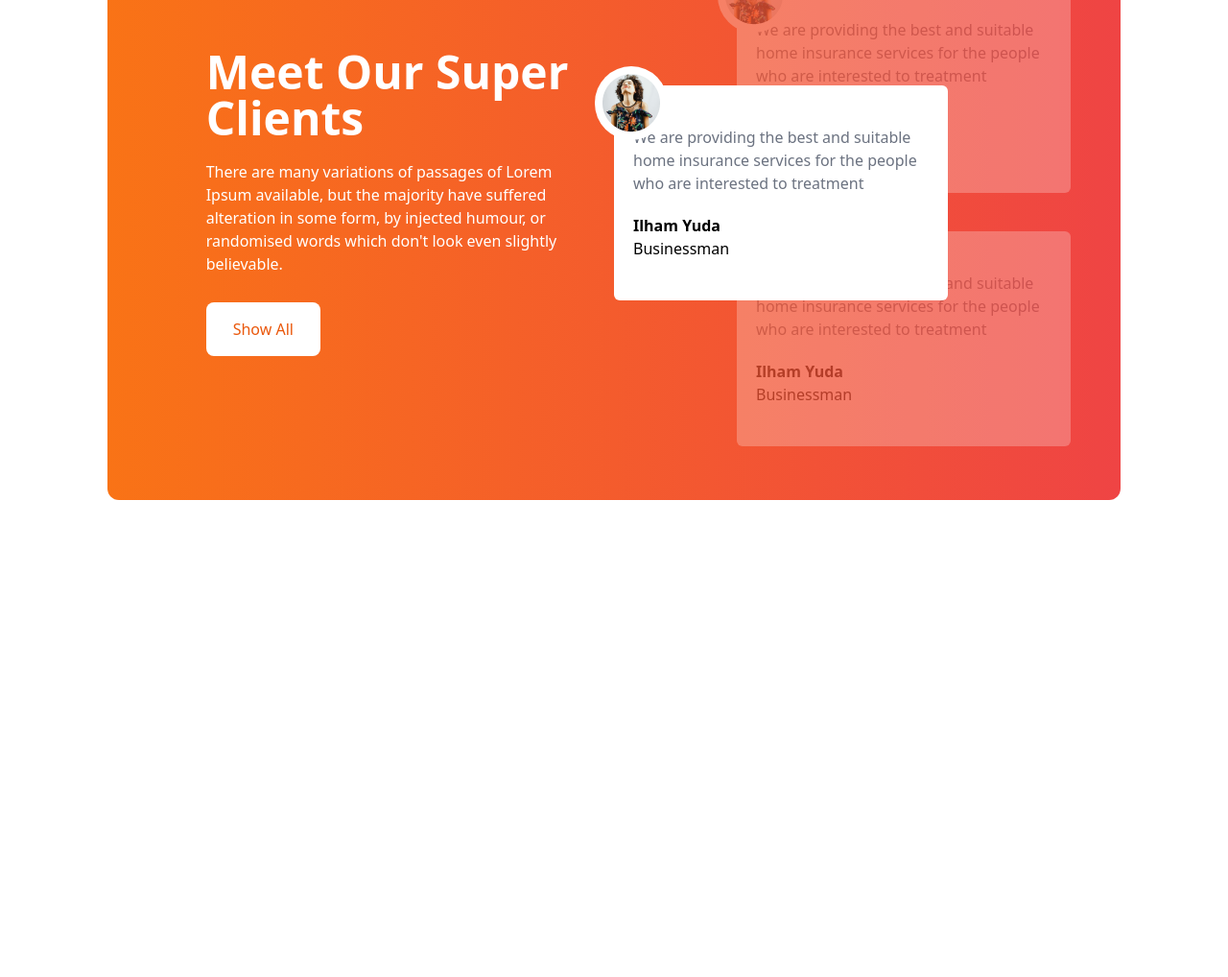
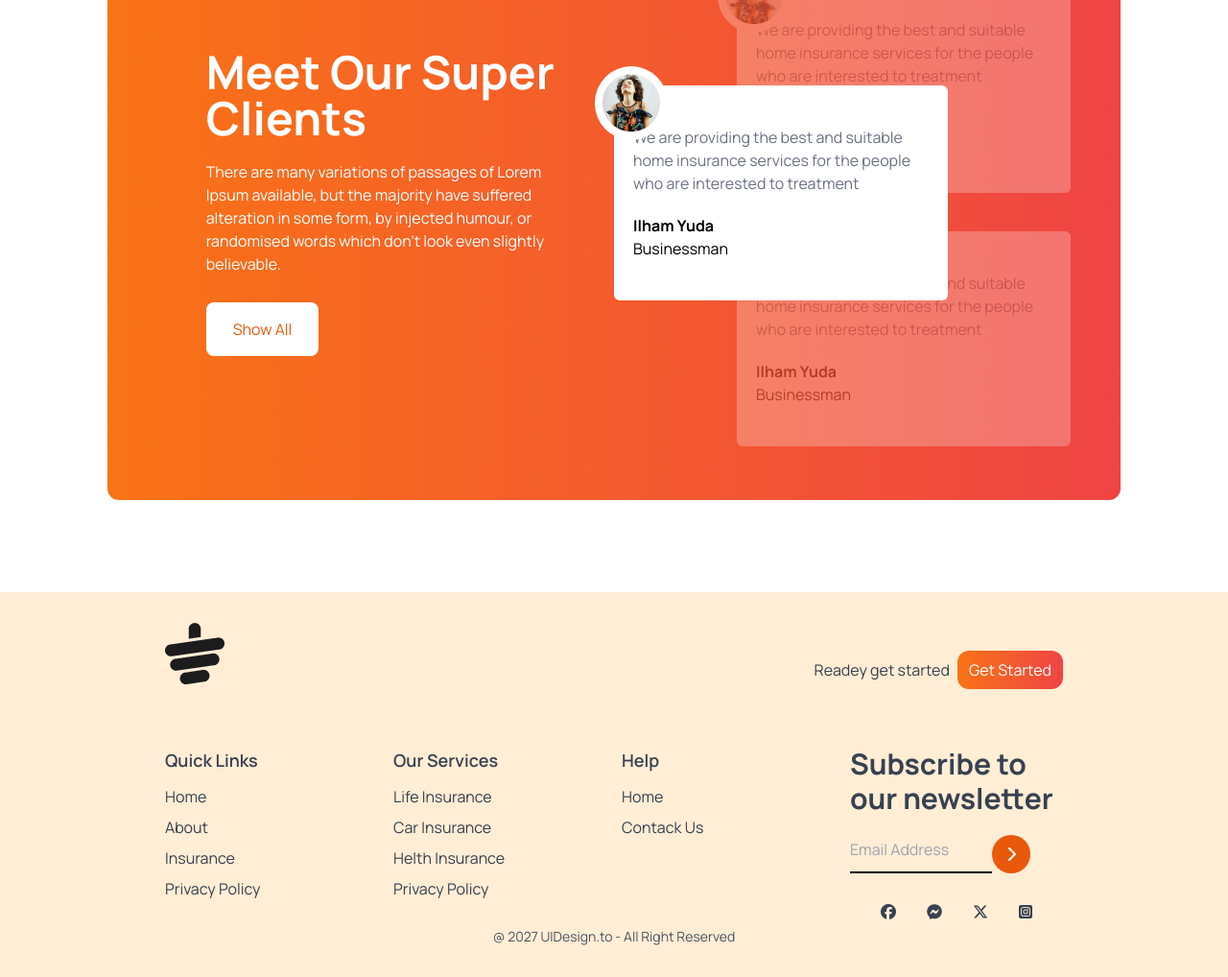
Before and after one commit to yusufABC/tea-house, a plain HTML site: page index.html in a window 1280 px wide. Shown: the part 2042-3060 px from the top of the page at 96% size. Before the commit the page ends 2659 px from the top, so only its background shows below. Drawn offline with nearby package versions, Linux system fonts and the light colour scheme.

Commit message:
styled footer

```diff
--- a/index.html
+++ b/index.html
@@ -24,13 +24,17 @@
           extend: {
             colors: {
               clifford: "#da373d",
+
             },
+            fontFamily:{
+              manrope:['Manrope','sans-serif'],
+            }
           },
         },
       };
     </script>
   </head>
-  <body class="font">
+  <body class="font-manrope">
     <!-- Main content -->
     <main class="max-w-screen-xl px-3 md:mx-auto md:px-16 lg:px-28 ">
       <!-- Header section  -->
@@ -193,5 +197,95 @@
 
         </section>
     </main>
+    <!-- Footer section  -->
+     <footer class="bg-orange-100  text-gray-700 px-4 py-8">
+      <div class="w-9/12 mx-auto">
+      <!-- logo -->
+       <div class="mb-8 flex justify-between">
+        <img class="mb-8" src="images/cup.png" alt="">
+        <div class="flex items-center gap-2">
+          <h4>Readey get started</h4>
+          <button  class="bg-gradient-to-r from-orange-500 to-red-500 px-3 py-2
+           rounded-xl text-white"> Get Started</button>
+        </div>
+
+       </div>
+       <!-- links -->
+        <div class="grid grid-cols-1 md:grid-cols-2 lg:grid-cols-4 gap-4">
+          <!-- First Column -->
+           <div class="">
+            <h3 class="text-lg font-semibold mb-3">Quick Links</h3>
+            <ul class="space-y-2">
+              <li>
+                <a href="#" class="hover:text-orange-500">Home</a>
+              </li>
+              <li>
+                <a href="#" class="hover:text-orange-500">About</a>
+              </li>
+              <li>
+                <a href="#" class="hover:text-orange-500">Insurance</a>
+              </li>
+              <li>
+                <a href="#" class="hover:text-orange-500">Privacy Policy</a>
+              </li>
+
+            </ul>
+           </div>
+
+                 <!-- Second Column Column -->
+                 <div class="">
+                  <h3 class="text-lg font-semibold mb-3">Our Services</h3>
+                  <ul class="space-y-2">
+                    <li>
+                      <a href="#" class="hover:text-orange-500">Life Insurance</a>
+                    </li>
+                    <li>
+                      <a href="#" class="hover:text-orange-500">Car Insurance</a>
+                    </li>
+                    <li>
+                      <a href="#" class="hover:text-orange-500">Helth Insurance</a>
+                    </li>
+                    <li>
+                      <a href="#" class="hover:text-orange-500">Privacy Policy</a>
+                    </li>
+
+                  </ul>
+                 </div>
+
+                       <!-- Third Column -->
+           <div class="">
+            <h3 class="text-lg font-semibold mb-3">Help</h3>
+            <ul class="space-y-2">
+              <li>
+                <a href="#" class="hover:text-orange-500">Home</a>
+              </li>
+              <li>
+                <a href="#" class="hover:text-orange-500">Contack Us</a>
+              </li>
+
+
+            </ul>
+           </div>
+           <!-- Fourth Column -->
+            <div>
+              <h3 class="text-3xl font-bold mb-3">Subscribe to our newsletter</h3>
+              <div class="flex  space-y-2">
+                <input type="text" placeholder="Email Address" class="bg-transparent border-b-2 border-black w-4/6">
+                <i class="fa-solid fa-chevron-right bg-orange-600 w-10 h-10 rounded-full justify-center items-center inline-flex text-white"></i>
+
+
+              </div>
+              <div class="flex justify-evenly mb-2 mt-8">
+                <i class="fa-brands fa-facebook"></i>
+                <i class="fa-brands fa-facebook-messenger"></i>
+                <i class="fa-brands fa-x-twitter"></i>
+                <i class="fa-brands fa-square-instagram"></i>
+              </div>
+            </div>
+        </div>
+
+      </div class="mt-28">
+      <p class="text-sm text-gray-600 text-center">@ 2027 UIDesign.to - All Right Reserved</p>
+     </footer>
   </body>
 </html>
```
